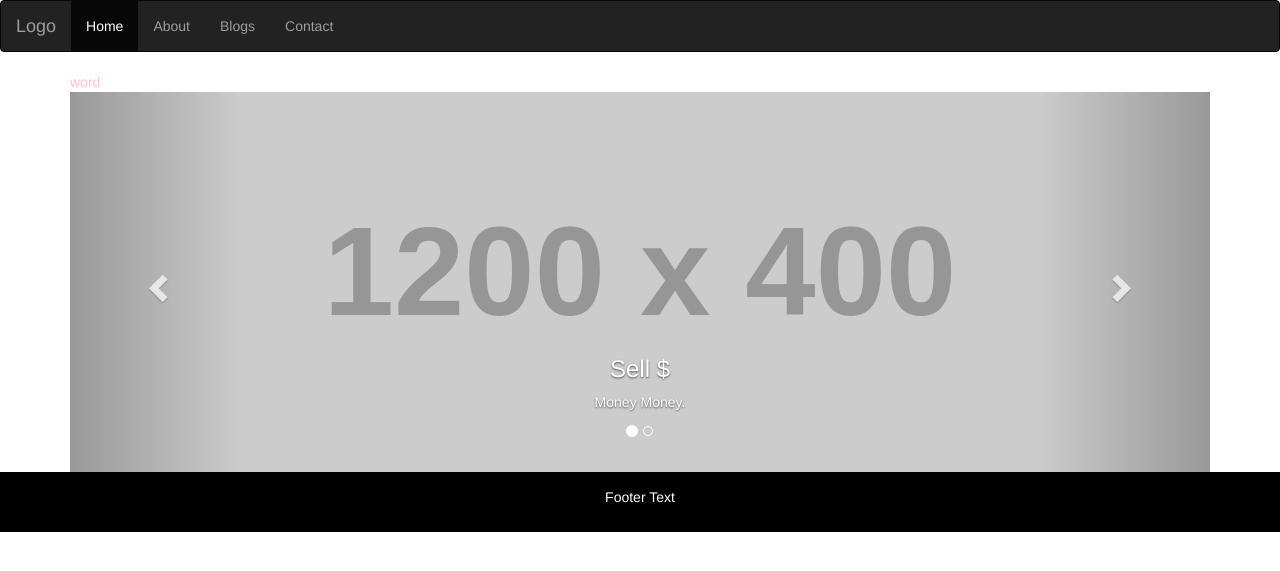
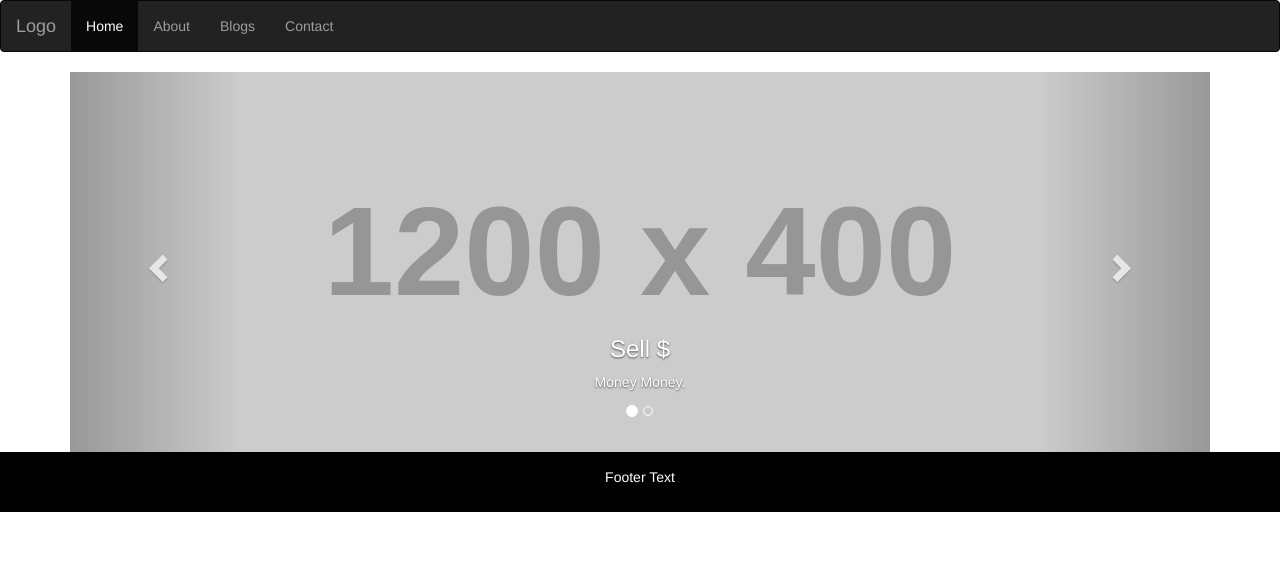
Before and after one commit to 3dproject/idah, a Jekyll site: the page built from index.html, in a window 1280 px wide. Shown: the top 571 px of the page. Built offline with Jekyll 4.4.1, drawn with Linux system fonts in a browser that asks for light colours.

Commit message:
sass edit5

```diff
--- a/index.html
+++ b/index.html
@@ -2,17 +2,17 @@
 layout: default
 title: Hank Quinlan, Horrible Cop
 ---
-<link rel="stylesheet" href="https://maxcdn.bootstrapcdn.com/bootstrap/3.4.1/css/bootstrap.min.css">
+<!-- <link rel="stylesheet" href="https://maxcdn.bootstrapcdn.com/bootstrap/3.4.1/css/bootstrap.min.css"> -->
 
 <!-- jQuery library -->
-<script src="https://ajax.googleapis.com/ajax/libs/jquery/3.5.1/jquery.min.js"></script>
+<!-- <script src="https://ajax.googleapis.com/ajax/libs/jquery/3.5.1/jquery.min.js"></script> -->
 
 <!-- Latest compiled JavaScript -->
-<script src="https://maxcdn.bootstrapcdn.com/bootstrap/3.4.1/js/bootstrap.min.js"></script>
+<!-- <script src="https://maxcdn.bootstrapcdn.com/bootstrap/3.4.1/js/bootstrap.min.js"></script> -->
 
 <!-- <link rel="stylesheet" href="{{site.baseurl}}/assets/css/styles.sass"> -->
 <!-- <link rel="stylesheet" href="{{site.baseurl}}/styles/main.css"> -->
-<div class=word>word</div>
+<!-- <div class=word>word</div> -->
 
 <div id="myCarousel" class="carousel slide" data-ride="carousel">
   <!-- Indicators -->
```
